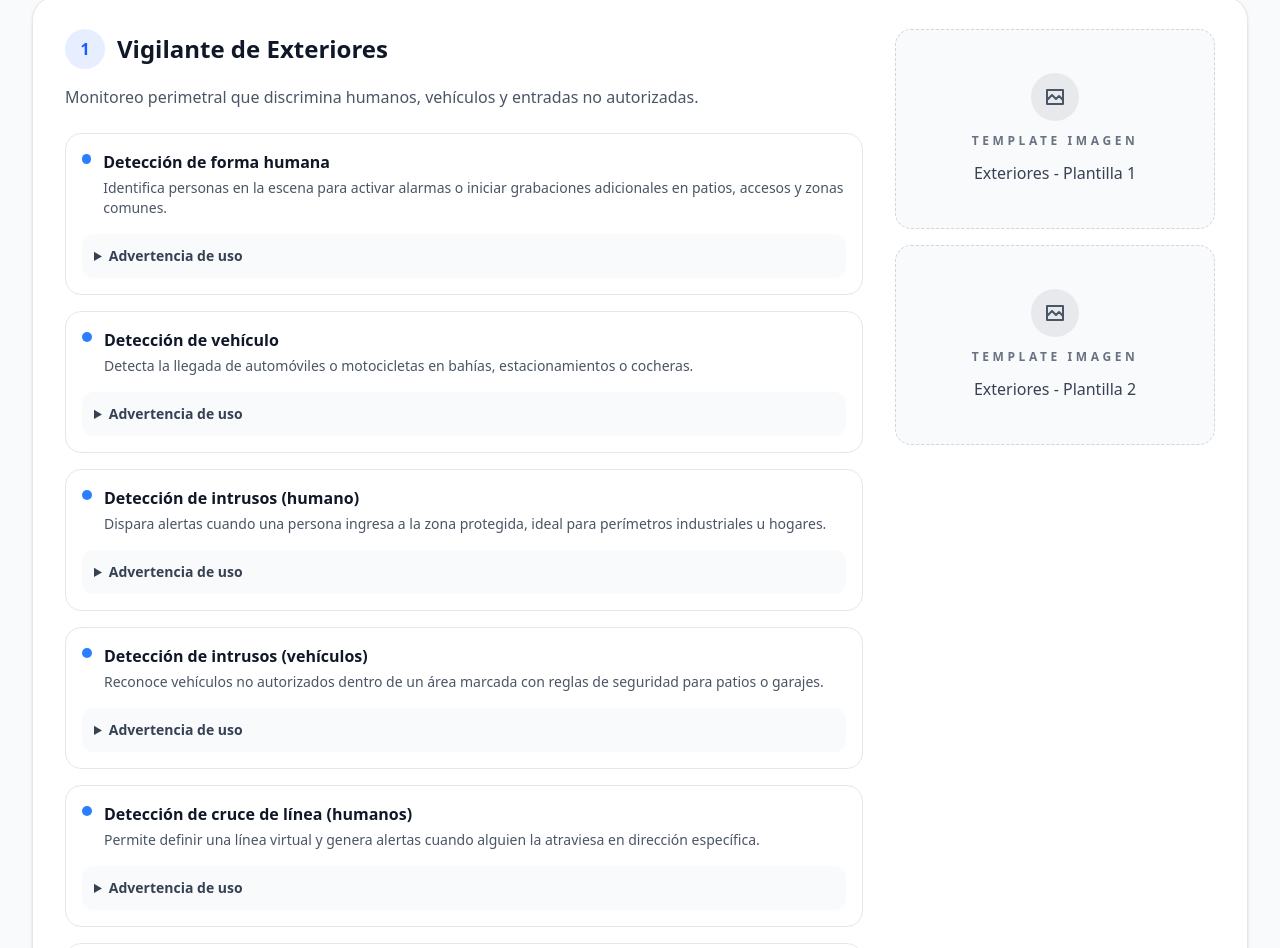
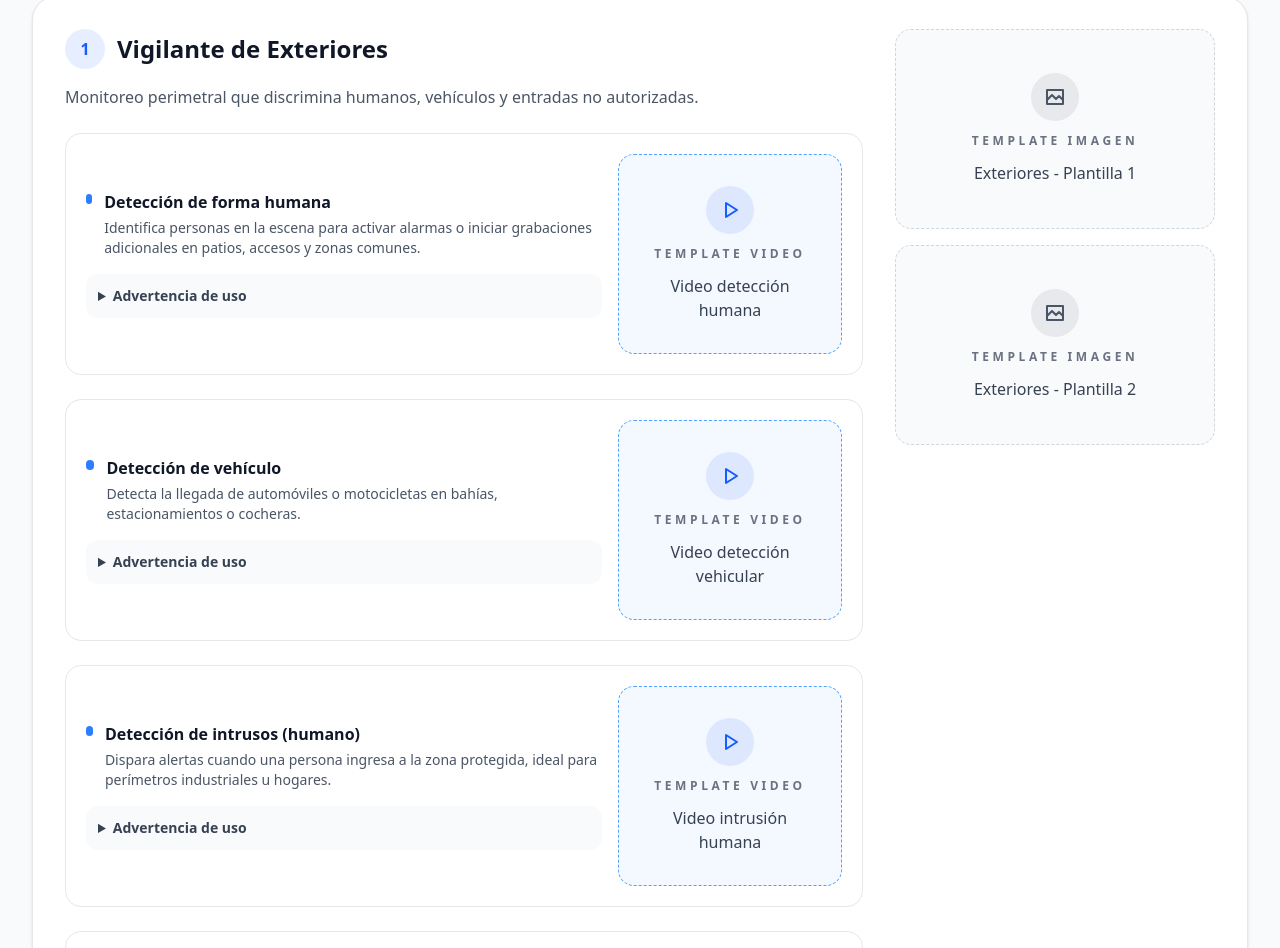
Before and after one commit to londoniodev/APP, a Next.js app in the folder apps/web/: page / in a window 1280 px wide. Shown: the part 1852-2800 px from the top of the page. Built offline with nearby package versions, Linux system fonts and the light colour scheme; no server answers.

Commit message:
feat: Expand function library on landing page with detailed descriptions, warnings, and video labels for enhanced user experience; remove demo section for streamlined navigation.

```diff
--- a/apps/web/app/page.tsx
+++ b/apps/web/app/page.tsx
@@ -7,6 +7,7 @@ type FunctionDetail = {
     name: string;
     description: string;
     warning: string;
+    videoLabel: string;
 };
 
 type Category = {
@@ -50,195 +51,179 @@ const marketSegments = [
     }
 ];
 
+const functionLibrary: Record<string, FunctionDetail> = {
+    deteccionFormaHumana: {
+        name: 'Detección de forma humana',
+        description:
+            'Identifica personas en la escena para activar alarmas o iniciar grabaciones adicionales en patios, accesos y zonas comunes.',
+        warning:
+            'Precisión limitada en escenas con iluminación extrema o siluetas muy cubiertas. Evita fondos saturados para reducir falsas alarmas.',
+        videoLabel: 'Video detección humana'
+    },
+    deteccionVehiculo: {
+        name: 'Detección de vehículo',
+        description: 'Detecta la llegada de automóviles o motocicletas en bahías, estacionamientos o cocheras.',
+        warning: 'Puede confundir sombras o reflejos como vehículos. Ajusta la zona de interés para excluir vías públicas.',
+        videoLabel: 'Video detección vehicular'
+    },
+    intrusosHumano: {
+        name: 'Detección de intrusos (humano)',
+        description: 'Dispara alertas cuando una persona ingresa a la zona protegida, ideal para perímetros industriales u hogares.',
+        warning:
+            'Aún en experimentación. Si una figura humana está muy oculta o aparece una imagen similar, podrían generarse falsas alarmas.',
+        videoLabel: 'Video intrusión humana'
+    },
+    intrusosVehiculos: {
+        name: 'Detección de intrusos (vehículos)',
+        description: 'Reconoce vehículos no autorizados dentro de un área marcada con reglas de seguridad para patios o garajes.',
+        warning:
+            'Escenarios con tráfico intenso o carteles con iconografía de autos pueden causar alarmas falsas. Ajusta los horarios de monitoreo.',
+        videoLabel: 'Video intrusión vehicular'
+    },
+    cruceLineaHumanos: {
+        name: 'Detección de cruce de línea (humanos)',
+        description: 'Permite definir una línea virtual y genera alertas cuando alguien la atraviesa en dirección específica.',
+        warning: 'Puede fallar si una figura está muy lejos o la línea está mal posicionada. Revisa la calibración periódicamente.',
+        videoLabel: 'Video cruce de línea - humanos'
+    },
+    cruceLineaVehiculos: {
+        name: 'Detección de cruce de línea (vehículos)',
+        description:
+            'Controla flujos vehiculares al detectar cuando un auto atraviesa una línea de referencia en entradas o caminos internos.',
+        warning: 'Peajes o señales similares a autos pueden generar eventos falsos. Ajusta los ángulos de cámara para minimizar reflejos.',
+        videoLabel: 'Video cruce de línea - vehículos'
+    },
+    merodeadores: {
+        name: 'Detección de merodeadores',
+        description:
+            'Detecta personas que permanecen en un área durante más tiempo del permitido, ideal para entradas principales o jardines.',
+        warning:
+            'Objetos inmóviles o figuras impresas pueden confundirse con merodeadores. Comprueba la escena antes de activar alarmas críticas.',
+        videoLabel: 'Video detección de merodeo'
+    },
+    obstruccionCamara: {
+        name: 'Detección de obstrucción de cámaras',
+        description: 'Identifica cuando el lente es bloqueado total o parcialmente para enviarte alertas y evitar ceguera operativa.',
+        warning:
+            'Escenas con un solo color dominante o sin visión nocturna pueden generar falsos positivos. Evalúa el entorno antes de activar la regla.',
+        videoLabel: 'Video obstrucción de cámara'
+    },
+    ausencia: {
+        name: 'Ausencia',
+        description: 'Detecta cuando no hay presencia en un área crítica durante el tiempo configurado para acompañar a adultos o menores.',
+        warning:
+            'Puede generar falsos positivos si la cámara no cubre toda la estancia o hay obstrucciones. Ajusta el cronómetro según la rutina real.',
+        videoLabel: 'Video ausencia controlada'
+    },
+    llamadaGesto: {
+        name: 'Llamada de gesto',
+        description: 'Permite iniciar una llamada bidireccional con un gesto simple frente a la cámara.',
+        warning:
+            'Gestos similares o decoraciones pueden activar la acción. Valida los fondos y educa a la persona usuaria para evitar activaciones accidentales.',
+        videoLabel: 'Video llamada por gesto'
+    },
+    sonidoLlanto: {
+        name: 'Detección de sonido de llanto',
+        description: 'Analiza el audio ambiente para enviar notificaciones cuando detecta llanto o angustia en bebés y niños.',
+        warning:
+            'Ambientes ruidosos o dispositivos que reproduzcan llantos pueden generar alertas falsas. Monitorea el nivel de ruido antes de activar la función.',
+        videoLabel: 'Video detección de llanto'
+    },
+    mascota: {
+        name: 'Detección de mascota',
+        description: 'Reconoce a tus mascotas cuando cruzan zonas delimitadas para enviarte alertas o iniciar grabaciones.',
+        warning: 'Objetos similares a mascotas o estatuas pueden disparar eventos. Evita áreas con juguetes voluminosos frente a la cámara.',
+        videoLabel: 'Video detección de mascotas'
+    },
+    humanosInterior: {
+        name: 'Detección de humanos',
+        description: 'Supervisa bodegas o áreas internas identificando figuras humanas y activando rutas de seguridad.',
+        warning:
+            'Maniquíes o impresiones a escala pueden provocar alertas falsas. Revisa la escena y usa zonas excluidas cuando sea necesario.',
+        videoLabel: 'Video humanos en interiores'
+    },
+    vehiculosPropiedad: {
+        name: 'Detección de vehículos',
+        description: 'Controla patios logísticos u oficinas identificando vehículos que llegan o salen.',
+        warning: 'Tráfico público cercano puede intervenir en la detección. Coloca cámaras apuntando hacia áreas controladas.',
+        videoLabel: 'Video vehículos en propiedad'
+    },
+    flujo: {
+        name: 'Estadísticas de flujo',
+        description: 'Cuenta personas que cruzan una línea virtual para generar reportes de entradas, salidas y aforo.',
+        warning:
+            'Múltiples personas cruzando al mismo tiempo pueden afectar la precisión. Considera cámaras adicionales si hay alto tránsito.',
+        videoLabel: 'Video estadísticas de flujo'
+    },
+    elementosSeguridad: {
+        name: 'Detección de elementos de seguridad (cascos)',
+        description: 'Verifica que el personal utilice cascos y otros EPP en áreas industriales críticas.',
+        warning:
+            'Luces brillantes o cascos con patrones poco comunes pueden reducir la precisión. Ajusta los perfiles por turno y color de uniforme.',
+        videoLabel: 'Video detección de EPP'
+    }
+};
+
 const categories: Category[] = [
     {
         name: 'Vigilante de Exteriores',
         description: 'Monitoreo perimetral que discrimina humanos, vehículos y entradas no autorizadas.',
         functions: [
-            {
-                name: 'Detección de forma humana',
-                description:
-                    'Identifica personas en la escena para activar alarmas o iniciar grabaciones adicionales en patios, accesos y zonas comunes.',
-                warning:
-                    'Precisión limitada en escenas con iluminación extrema o siluetas muy cubiertas. Evita fondos saturados para reducir falsas alarmas.'
-            },
-            {
-                name: 'Detección de vehículo',
-                description: 'Detecta la llegada de automóviles o motocicletas en bahías, estacionamientos o cocheras.',
-                warning:
-                    'Puede confundir sombras o reflejos como vehículos. Ajusta la zona de interés para excluir vías públicas.'
-            },
-            {
-                name: 'Detección de intrusos (humano)',
-                description:
-                    'Dispara alertas cuando una persona ingresa a la zona protegida, ideal para perímetros industriales u hogares.',
-                warning:
-                    'Aún en experimentación. Si una figura humana está muy oculta o aparece una imagen similar, podrían generarse falsas alarmas.'
-            },
-            {
-                name: 'Detección de intrusos (vehículos)',
-                description:
-                    'Reconoce vehículos no autorizados dentro de un área marcada con reglas de seguridad para patios o garajes.',
-                warning:
-                    'Escenarios con tráfico intenso o carteles con iconografía de autos pueden causar alarmas falsas. Ajusta los horarios de monitoreo.'
-            },
-            {
-                name: 'Detección de cruce de línea (humanos)',
-                description:
-                    'Permite definir una línea virtual y genera alertas cuando alguien la atraviesa en dirección específica.',
-                warning:
-                    'Puede fallar si una figura está muy lejos o la línea está mal posicionada. Revisa la calibración periódicamente.'
-            },
-            {
-                name: 'Detección de cruce de línea (vehículos)',
-                description:
-                    'Controla flujos vehiculares al detectar cuando un auto atraviesa una línea de referencia en entradas o caminos internos.',
-                warning:
-                    'Peajes o señales similares a autos pueden generar eventos falsos. Ajusta los ángulos de cámara para minimizar reflejos.'
-            },
-            {
-                name: 'Detección de merodeadores',
-                description:
-                    'Detecta personas que permanecen en un área durante más tiempo del permitido, ideal para entradas principales o jardines.',
-                warning:
-                    'Objetos inmóviles o figuras impresas pueden confundirse con merodeadores. Comprueba la escena antes de activar alarmas críticas.'
-            },
-            {
-                name: 'Detección de obstrucción de cámaras',
-                description:
-                    'Identifica cuando el lente es bloqueado total o parcialmente para enviarte alertas y evitar ceguera operativa.',
-                warning:
-                    'Escenas con un solo color dominante o sin visión nocturna pueden generar falsos positivos. Evalúa el entorno antes de activar la regla.'
-            }
+            functionLibrary.deteccionFormaHumana,
+            functionLibrary.deteccionVehiculo,
+            functionLibrary.intrusosHumano,
+            functionLibrary.intrusosVehiculos,
+            functionLibrary.cruceLineaHumanos,
+            functionLibrary.cruceLineaVehiculos,
+            functionLibrary.merodeadores,
+            functionLibrary.obstruccionCamara
         ],
         media: ['Exteriores - Plantilla 1', 'Exteriores - Plantilla 2']
     },
     {
         name: 'Cuidado de adultos mayores',
         description: 'Supervisa habitaciones y zonas comunes para detectar ausencia prolongada o solicitudes de ayuda.',
-        functions: [
-            {
-                name: 'Ausencia',
-                description:
-                    'Detecta cuando no hay presencia en un área crítica durante el tiempo configurado para acompañar a adultos mayores.',
-                warning:
-                    'Puede generar falsos positivos si la cámara no cubre toda la estancia o hay obstrucciones. Ajusta el cronómetro según la rutina real.'
-            },
-            {
-                name: 'Llamada de gesto',
-                description:
-                    'Permite que la persona genere una llamada bidireccional con un gesto simple frente a la cámara.',
-                warning:
-                    'Gestos similares o decoraciones pueden activar la acción. Valida los fondos y educa a la persona usuaria para evitar activaciones accidentales.'
-            }
-        ],
+        functions: [functionLibrary.ausencia, functionLibrary.llamadaGesto],
         media: ['Adultos mayores - Plantilla']
     },
     {
         name: 'Cuidado de menores',
         description: 'Acompaña a los más pequeños identificando llanto, gestos y ausencia en las áreas seguras.',
-        functions: [
-            {
-                name: 'Llamada de gesto',
-                description: 'Los menores pueden llamar a su tutor haciendo el gesto configurado frente a la cámara.',
-                warning:
-                    'Juguetes o manos de otras personas podrían activar la llamada. Define gestos claros y verifica la distancia recomendada.'
-            },
-            {
-                name: 'Detección de sonido de llanto',
-                description:
-                    'Analiza el audio ambiente para enviar notificaciones cuando detecta llanto o angustia en bebés y niños.',
-                warning:
-                    'Ambientes ruidosos o dispositivos que reproduzcan llantos pueden generar alertas falsas. Monitorea el nivel de ruido antes de activar la función.'
-            },
-            {
-                name: 'Ausencia',
-                description:
-                    'Verifica que el menor se mantenga en su zona segura y avisa si se ausenta por más tiempo del configurado.',
-                warning:
-                    'Ángulos limitados o muebles altos pueden bloquear la detección. Ajusta la altura de la cámara y la duración del temporizador.'
-            }
-        ],
+        functions: [functionLibrary.llamadaGesto, functionLibrary.sonidoLlanto, functionLibrary.ausencia],
         media: ['Menores - Plantilla']
     },
     {
         name: 'Cuidado de mascotas',
         description: 'Recibe avisos cuando tus mascotas entren en áreas restringidas o necesiten atención.',
-        functions: [
-            {
-                name: 'Detección de mascota',
-                description:
-                    'Reconoce a tus mascotas cuando cruzan zonas delimitadas para enviarte alertas o iniciar grabaciones.',
-                warning:
-                    'Objetos similares a mascotas o estatuas pueden disparar eventos. Evita áreas con juguetes voluminosos frente a la cámara.'
-            }
-        ],
+        functions: [functionLibrary.mascota],
         media: ['Mascotas - Plantilla']
     },
     {
         name: 'Cuidado de la propiedad',
         description: 'Protege activos críticos combinando analítica de personas y vehículos en interiores o exteriores.',
         functions: [
-            {
-                name: 'Detección de humanos',
-                description:
-                    'Supervisa bodegas o áreas internas identificando figuras humanas y activando rutas de seguridad.',
-                warning:
-                    'Maniquíes o impresiones a escala pueden provocar alertas falsas. Revisa la escena y usa zonas excluidas cuando sea necesario.'
+            functionLibrary.humanosInterior,
+            functionLibrary.vehiculosPropiedad,
+            functionLibrary.flujo,
+            functionLibrary.intrusosHumano,
+            functionLibrary.intrusosVehiculos,
+            functionLibrary.cruceLineaHumanos,
+            functionLibrary.cruceLineaVehiculos,
+            functionLibrary.merodeadores,
+            functionLibrary.obstruccionCamara
+        ],
+        media: ['Propiedad - Plantilla 1', 'Propiedad - Plantilla 2']
     },
     {
-                name: 'Detección de vehículos',
-                description: 'Controla patios logísticos u oficinas identificando vehículos que llegan o salen.',
-                warning:
-                    'Tráfico público cercano puede intervenir en la detección. Coloca cámaras apuntando hacia áreas controladas.'
-            },
-            {
-                name: 'Estadísticas de flujo',
-                description:
-                    'Cuenta personas que cruzan una línea virtual para generar reportes de entradas, salidas y aforo.',
-                warning:
-                    'Múltiples personas cruzando al mismo tiempo pueden afectar la precisión. Considera cámaras adicionales si hay alto tránsito.'
-            },
-            {
-                name: 'Detección de intrusos (humano)',
-                description: 'Alertas inmediatas cuando alguien ingresa a zonas restringidas o almacenes.',
-                warning:
-                    'Formas humanas muy cubiertas o muñecos similares pueden activar eventos. Ajusta la sensibilidad en ambientes complejos.'
-            },
-            {
-                name: 'Detección de intrusos (vehículos)',
-                description: 'Bloquea accesos vehiculares no autorizados definiendo áreas de alta seguridad.',
-                warning:
-                    'Peajes o gráficos de autos en carteles pueden disparar alarmas. Ubica la cámara evitando fondos con íconos similares.'
-            },
-            {
-                name: 'Detección de cruce de línea (humanos)',
-                description: 'Observa pasillos o puertas y recibe alertas cuando un colaborador o visitante cruza la línea definida.',
-                warning:
-                    'Si la línea está demasiado cerca de la cámara o en ángulos extremos, pueden surgir errores. Ajusta la perspectiva periódicamente.'
-            },
-            {
-                name: 'Detección de cruce de línea (vehículos)',
-                description:
-                    'Monitorea carriles internos para saber cuándo un vehículo cruza la zona permitida o prohibida.',
-                warning:
-                    'Vehículos muy pequeños o drones podrían no registrarse. Define la altura correcta y combina con detección de objetos si es necesario.'
-            },
-            {
-                name: 'Detección de merodeadores',
-                description:
-                    'Identifica permanencias sospechosas en entradas, muelles o zonas sensibles para activar seguridad humana.',
-                warning:
-                    'Sombras proyectadas o pancartas pueden confundirse con presencia. Verifica la iluminación y actualiza los umbrales de tiempo.'
-            },
-            {
-                name: 'Detección de obstrucción de cámaras',
-                description: 'Detecta si alguien cubre o mueve una cámara dentro de la propiedad.',
-                warning:
-                    'Escenas con un solo color o luz directa pueden interpretarse como obstrucción. Ajusta la exposición y limpia el lente regularmente.'
-            }
+        name: 'Seguridad industrial',
+        description: 'Monitorea líneas de producción, patios logísticos y cumplimiento de equipos de protección personal.',
+        functions: [
+            functionLibrary.elementosSeguridad,
+            functionLibrary.intrusosHumano,
+            functionLibrary.intrusosVehiculos,
+            functionLibrary.cruceLineaHumanos
         ],
-        media: ['Propiedad - Plantilla 1', 'Propiedad - Plantilla 2']
+        media: ['Industrial - Plantilla']
     }
 ];
 
@@ -310,9 +295,6 @@ export default async function LandingPage() {
                             </Link>
                             <Link href="#categorias" className="hover:text-gray-900 transition-colors">
                                 Categorías
-                            </Link>
-                            <Link href="#demo" className="hover:text-gray-900 transition-colors">
-                                Demo
                             </Link>
                         </div>
                         <div className="flex items-center gap-3">
@@ -390,10 +372,10 @@ export default async function LandingPage() {
                                         Comenzar prueba gratuita
                                     </Link>
                                     <Link
-                                        href="#demo"
+                                        href="#categorias"
                                         className="px-8 py-4 bg-gray-100 text-gray-900 rounded-xl font-semibold text-lg hover:bg-gray-200 transition-all"
                                     >
-                                        Ver demo funcional
+                                        Explorar funcionalidades
                                     </Link>
                                 </>
                             )}
@@ -474,9 +456,11 @@ export default async function LandingPage() {
                                                 <h3 className="text-2xl font-semibold">{category.name}</h3>
                                             </div>
                                             <p className="text-gray-600 mt-4">{category.description}</p>
-                                            <ul className="mt-6 grid gap-4">
+                                            <ul className="mt-6 grid gap-6">
                                                 {category.functions.map((fn) => (
-                                                    <li key={fn.name} className="rounded-2xl border border-gray-200 p-4">
+                                                    <li key={fn.name} className="rounded-2xl border border-gray-200 p-5">
+                                                        <div className="flex flex-col gap-4 lg:flex-row lg:items-center">
+                                                            <div className="flex-1">
                                                                 <div className="flex items-start gap-3">
                                                                     <span className="mt-1 h-2.5 w-2.5 rounded-full bg-blue-500" />
                                                                     <div>
@@ -490,6 +474,11 @@ export default async function LandingPage() {
                                                                     </summary>
                                                                     <p className="mt-2 text-gray-600">{fn.warning}</p>
                                                                 </details>
+                                                            </div>
+                                                            <div className="w-full lg:w-56">
+                                                                <MediaTemplate label={fn.videoLabel} type="video" />
+                                                            </div>
+                                                        </div>
                                                     </li>
                                                 ))}
                                             </ul>
@@ -502,20 +491,6 @@ export default async function LandingPage() {
                                     </div>
                                 </div>
                             ))}
-                        </div>
-                    </div>
-                </section>
-
-                <section id="demo" className="py-20 bg-white">
-                    <div className="max-w-5xl mx-auto px-4 sm:px-6 lg:px-8 text-center">
-                        <p className="text-sm font-semibold text-blue-600 uppercase tracking-[0.4em]">Demo</p>
-                        <h2 className="text-3xl md:text-4xl font-semibold mt-4">Muestra visual de la funcionalidad</h2>
-                        <p className="text-gray-600 mt-4 max-w-2xl mx-auto">
-                            Inserta aquí tu video de referencia para demostrar cómo se detectan eventos en hogares y entornos
-                            laborales. El placeholder mantiene la proporción y estilo del diseño final.
-                        </p>
-                        <div className="mt-8">
-                            <MediaTemplate label="Demo multisectorial" type="video" />
                         </div>
                     </div>
                 </section>
```
Lines whose indentation alone changed are shown as unchanged.
